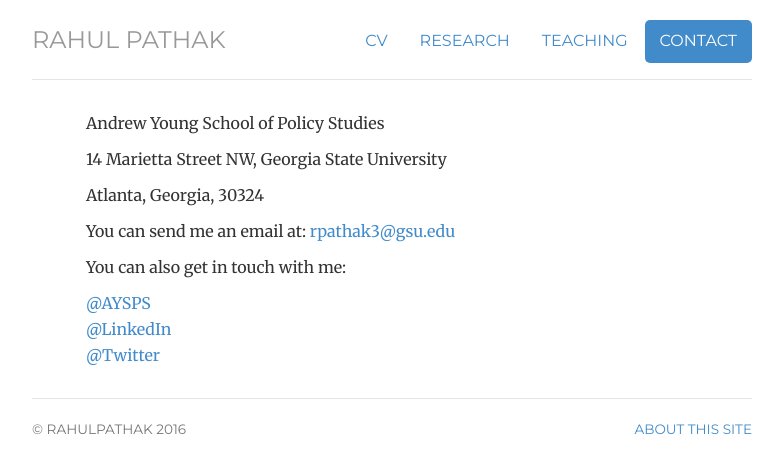
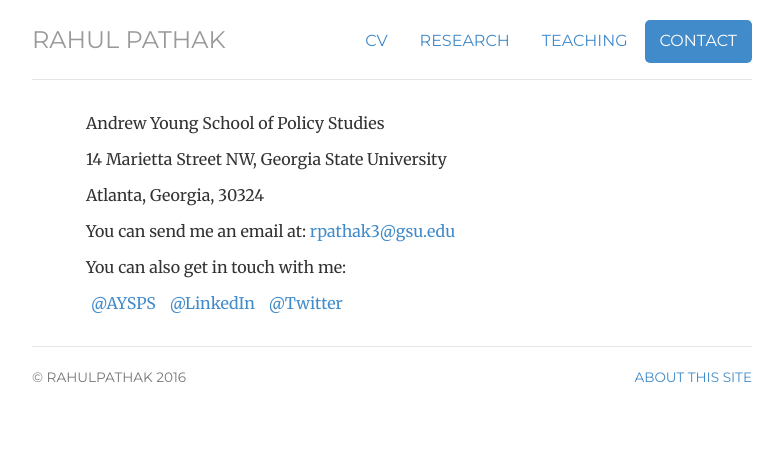
Before and after one commit to pathak-rahul/pathak-rahul.github.io, a Jekyll site: the page built from contact/index.html, in a window 1280 px wide. Shown: the top 473 px of the page, without its empty margins (248-1031 px from the left). Built offline with Jekyll 4.4.1, drawn with Linux system fonts in a browser that asks for light colours.

Commit message:
Update index.html

```diff
--- a/contact/index.html
+++ b/contact/index.html
@@ -20,7 +20,7 @@ description: Contact information for Rahul Pathak.
 
 	<p>You can also get in touch with me:</p>
 
-	<ul class="list-unstyled">
+	<ul class="list-inline">
 	<li><a href="http://pmap.gsu.edu/contact-pmap/">@AYSPS</a></li>
 	<li><a href="https://www.linkedin.com/in/pathaksocial/">@LinkedIn</a></li>
 	<li><a href="https://twitter.com/pathaksocial">@Twitter</a></li>
```
